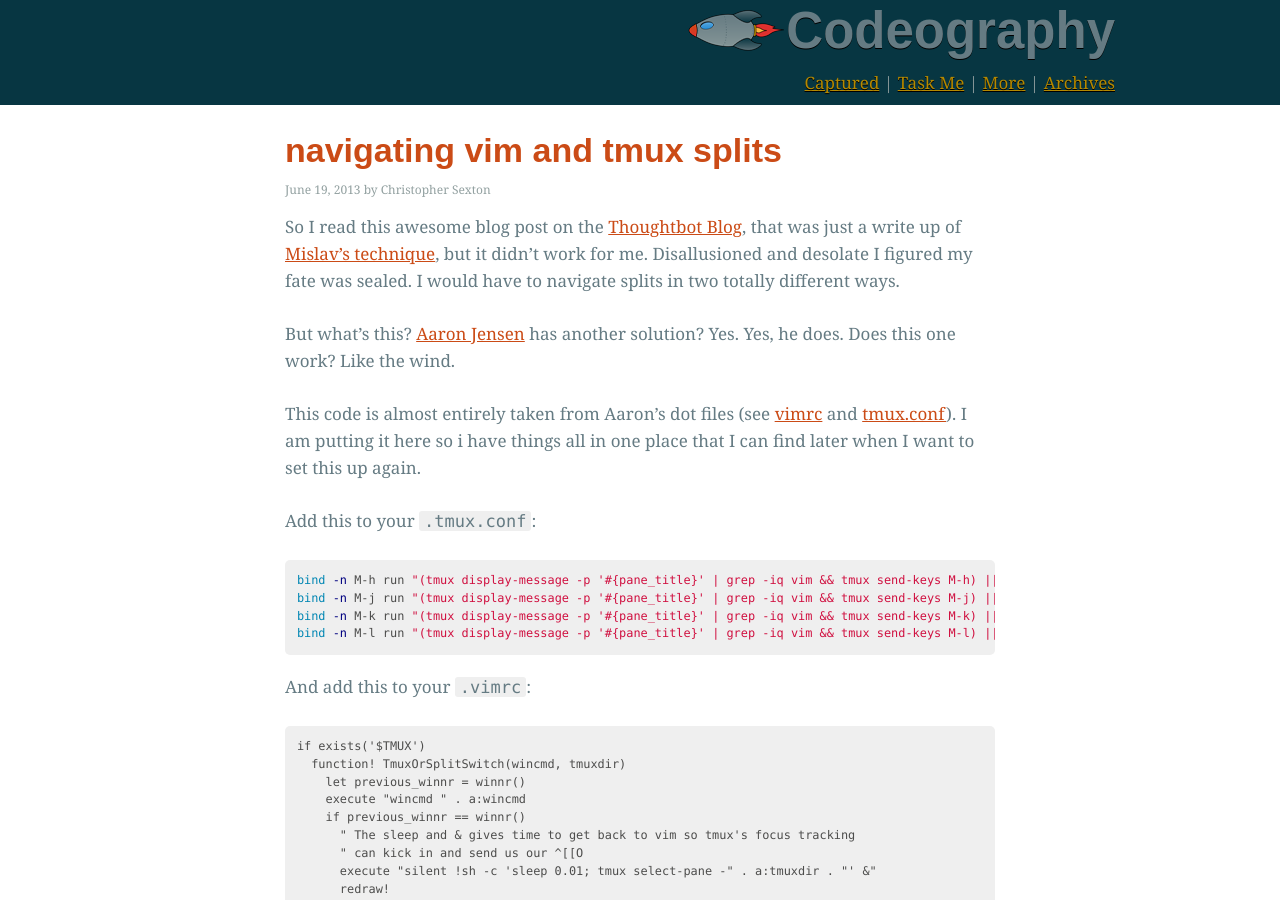
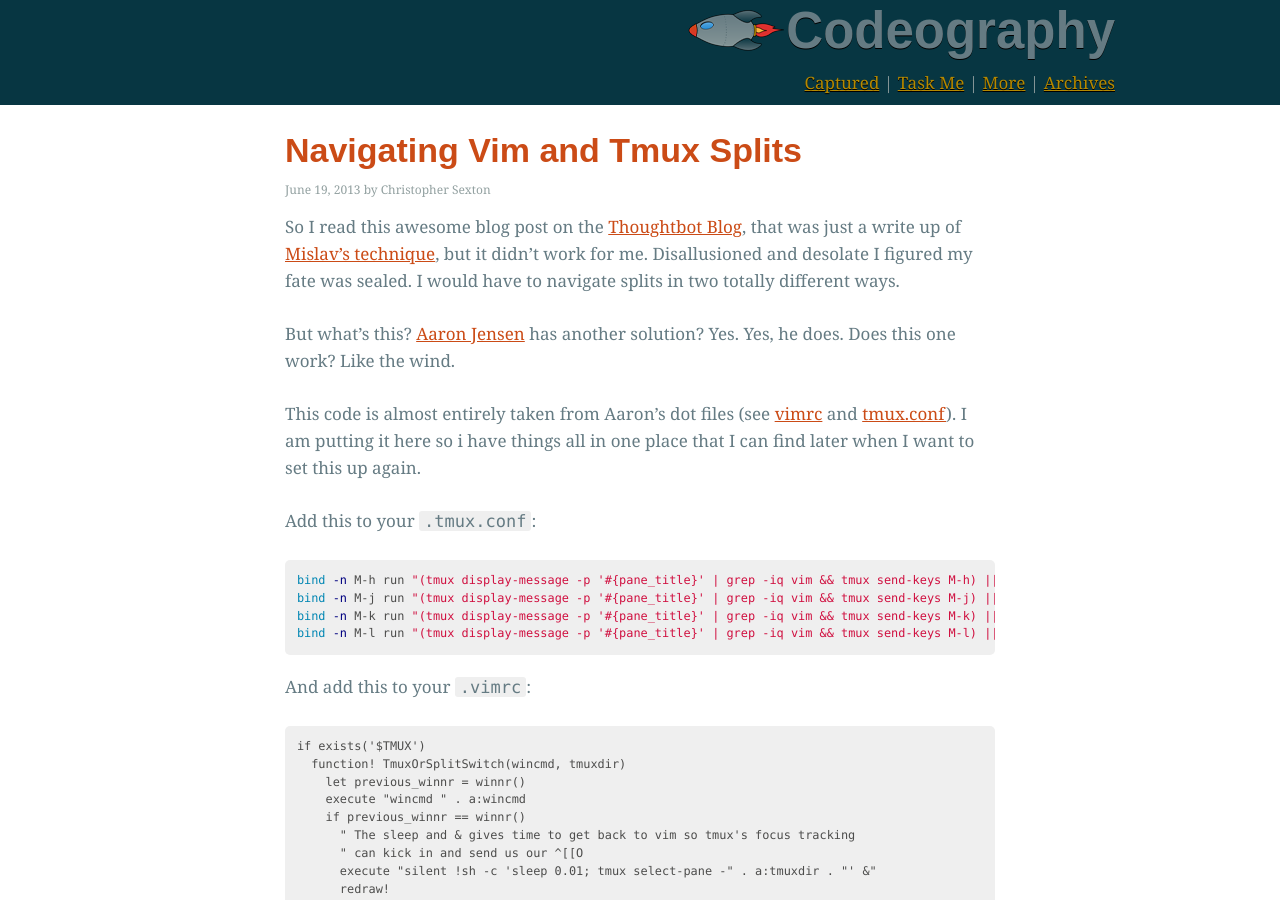
Before and after one commit to csexton/codeography.com, a Jekyll site: the page built from _posts/2013-06-19-navigating-vim-and-tmux-splits.markdown, in a window 1280 px wide and 900 px high. Built offline with Jekyll 4.4.1, drawn with Linux system fonts in a browser that asks for light colours; nearby versions of some CDN libraries; some web fonts are replaced; Markdown is read by kramdown in place of the engine named in the settings; comment, search, counter and statistics services are not loaded; some of the changed text lies outside the part shown.

```diff
--- a/_posts/2013-06-19-navigating-vim-and-tmux-splits.markdown
+++ b/_posts/2013-06-19-navigating-vim-and-tmux-splits.markdown
@@ -1,6 +1,6 @@
 ---
 layout: post
-title: navigating vim and tmux splits
+title: Navigating Vim and Tmux Splits
 ---
 
 So I read this awesome blog post on the [Thoughtbot Blog](http://robots.thoughtbot.com/post/53022241323/seamlessly-navigate-vim-and-tmux-splits), that was just a write up of [Mislav's technique](https://gist.github.com/mislav/5189704), but it didn't work for me. Disallusioned and desolate I figured my fate was sealed. I would have to navigate splits in two totally different ways.
```
